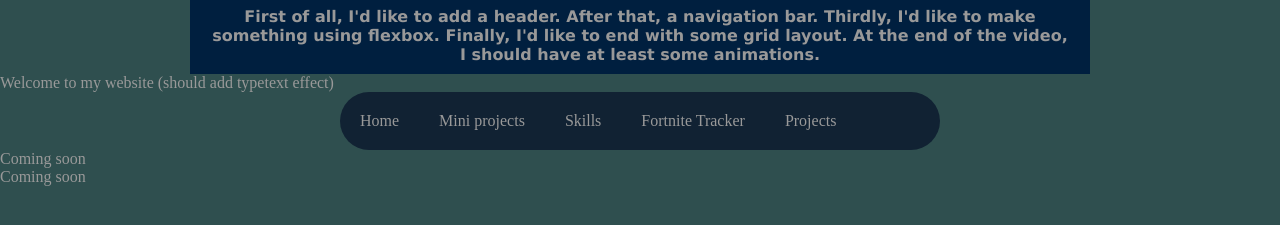
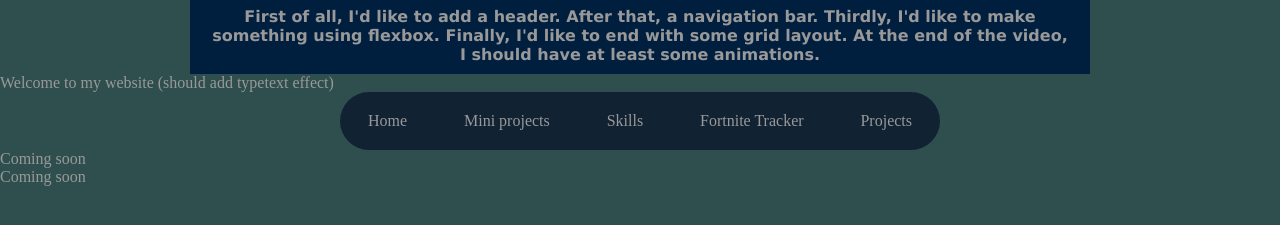
Before and after one commit to ach2k/navigation-bar, a plain HTML site: page index.html in a window 1280 px wide. Shown: the part 99-324 px from the top of the page. Drawn offline with Linux system fonts and the light colour scheme.

Commit message:
final commit

```diff
--- a/index.html
+++ b/index.html
@@ -35,7 +35,7 @@
 
           <li><a href="fortnite-tracker">Fortnite Tracker</a></li>
 
-          <li><a href="projects">Projects</a></li>
+          <li><a href="projects" class="a-last">Projects</a></li>
         </div>
       </ul>
     </div>
--- a/style.css
+++ b/style.css
@@ -46,8 +46,10 @@ li {
 
 a {
     text-decoration: none;
-    display: block;
+    display: flex;
     padding: 20px;
+    padding-left: 28px;
+    padding-right: 28px;
 }
 
 .a-first {
@@ -64,4 +66,9 @@ a:hover {
     display: flex;
     background-color: #123;
     border-radius: 2rem 2rem;
+    justify-content: space-between;
 }
+
+.a-last {
+    border-radius: 0 2rem 2rem 0;
+}
```
